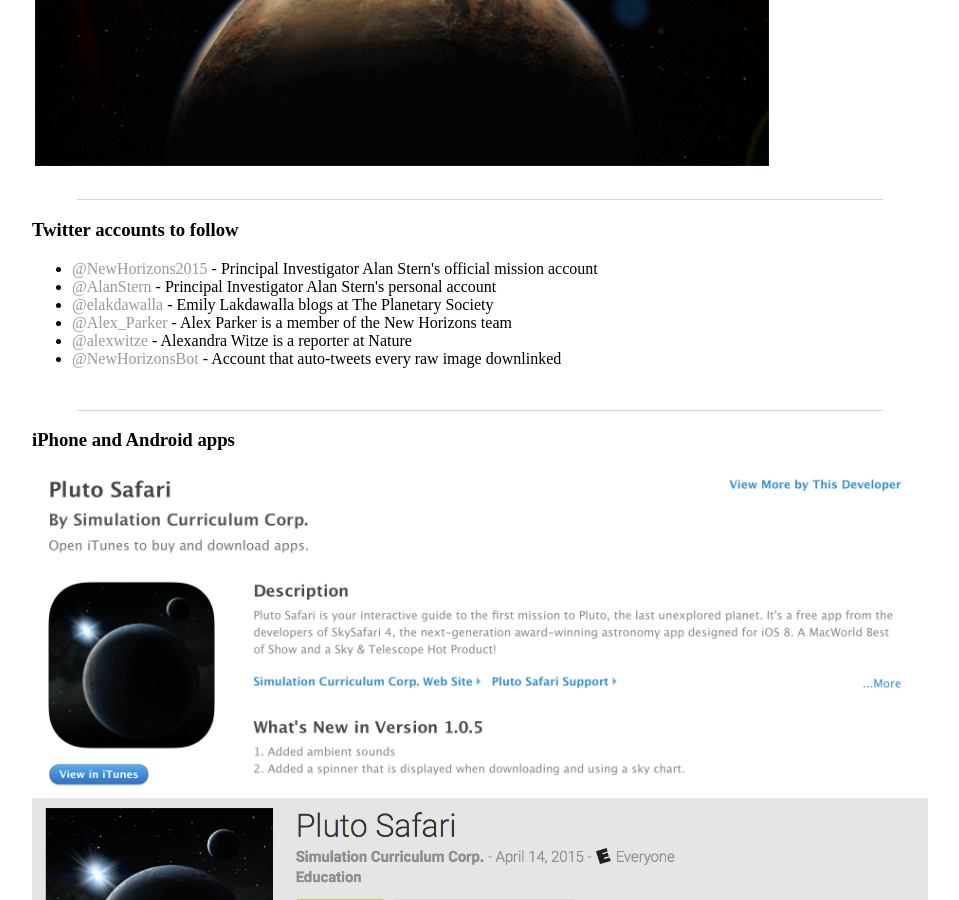
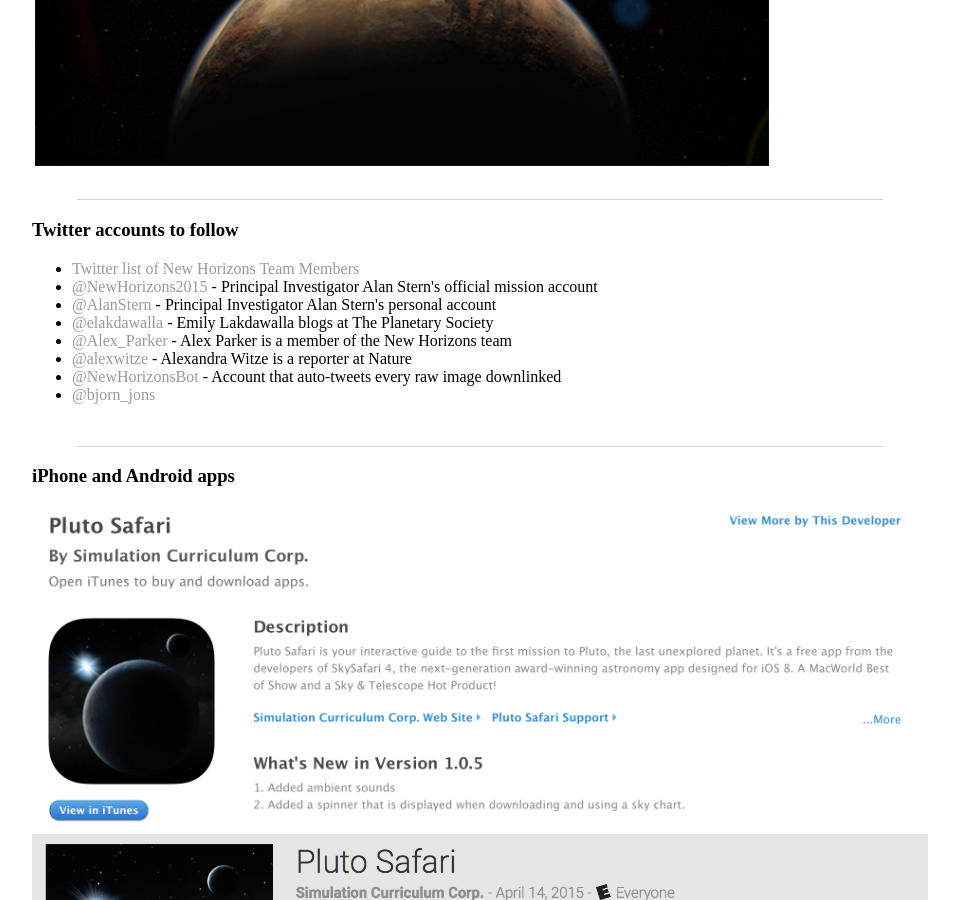
Before and after one commit to henryroe/henryroe.github.io, a Jekyll site: the page built from pluto/index.html, in a window 1280 px wide and 900 px high, scrolled down 1653 px. Shown: the whole window, without its empty margins (160-1119 px from the left). Built offline with Jekyll 4.4.1, drawn with Linux system fonts in a browser that asks for light colours.

Commit message:
added alex parker's new horizons team member twitter list

```diff
--- a/pluto/index.html
+++ b/pluto/index.html
@@ -80,12 +80,14 @@
 <hr><h3>Twitter accounts to follow</h3>
 
     <ul>
+    <li><a href="https://twitter.com/NewHorizons2015">Twitter list of New Horizons Team Members</a></li>
     <li><a href="https://twitter.com/NewHorizons2015">@NewHorizons2015</a> - Principal Investigator Alan Stern's official mission account</li>
     <li><a href="https://twitter.com/AlanStern">@AlanStern</a> - Principal Investigator Alan Stern's personal account</li>
     <li><a href="https://twitter.com/elakdawalla">@elakdawalla</a> - Emily Lakdawalla blogs at The Planetary Society</li>
     <li><a href="https://twitter.com/Alex_Parker">@Alex_Parker</a> - Alex Parker is a member of the New Horizons team</li>
     <li><a href="https://twitter.com/alexwitze">@alexwitze</a> - Alexandra Witze is a reporter at Nature</li>
     <li><a href="https://twitter.com/NewHorizonsBot">@NewHorizonsBot</a> - Account that auto-tweets every raw image downlinked</li>
+    <li><a href="https://twitter.com/bjorn_jons">@bjorn_jons</a> </li>
     </ul>
 
 <br>
```
